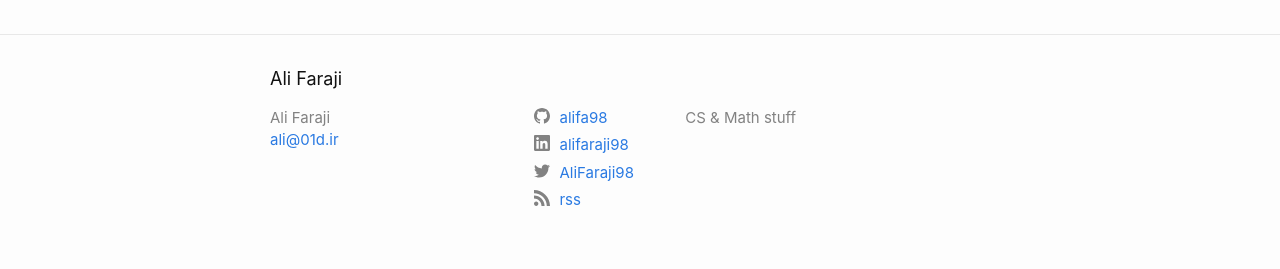
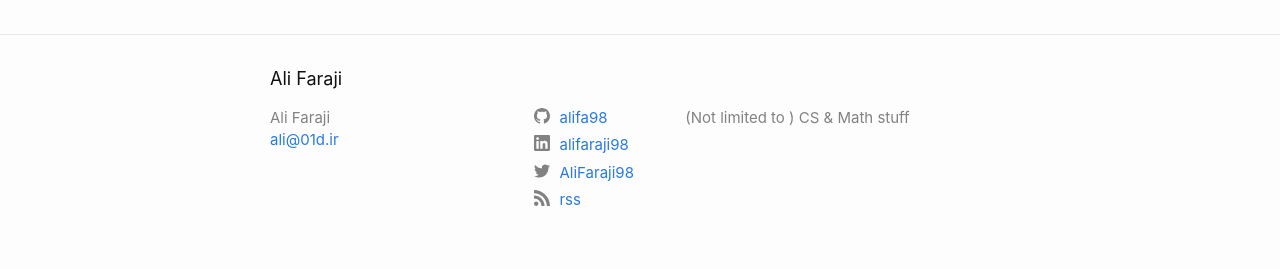
Before and after one commit to alifa98/blog, a Jekyll site: the page built from index.md, in a window 1280 px wide. Shown: the part 949-1218 px from the top of the page. Built offline with Jekyll 4.4.1, drawn with Linux system fonts in a browser that asks for light colours; a script that is not in the unit is left out.

Commit message:
Update _config.yml

```diff
--- a/_config.yml
+++ b/_config.yml
@@ -1,7 +1,7 @@
 title: Ali Faraji
 email: ali@01d.ir
 description: >- # this means to ignore newlines until "baseurl:"
-  CS & Math stuff
+  (Not limited to ) CS & Math stuff
 
 baseurl: "" # the subpath of your site, e.g. /blog
 url: "https://blog.alifaraji.ir" # the base hostname & protocol for your site, e.g. http://example.com
```
